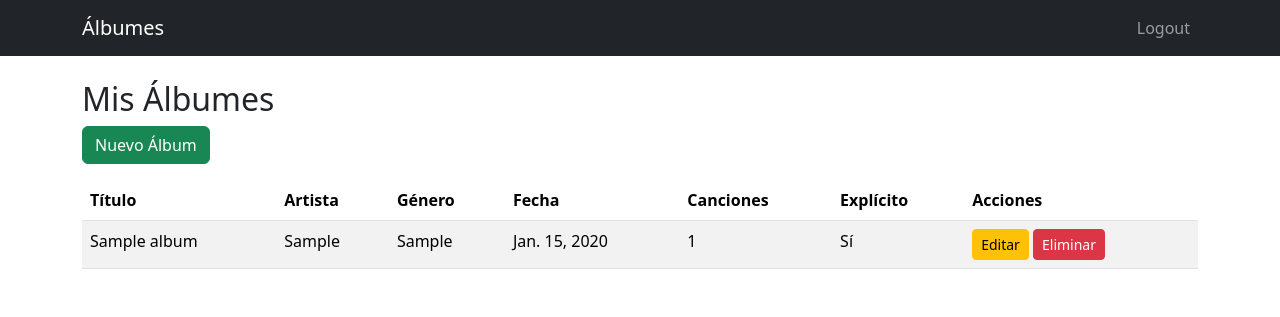
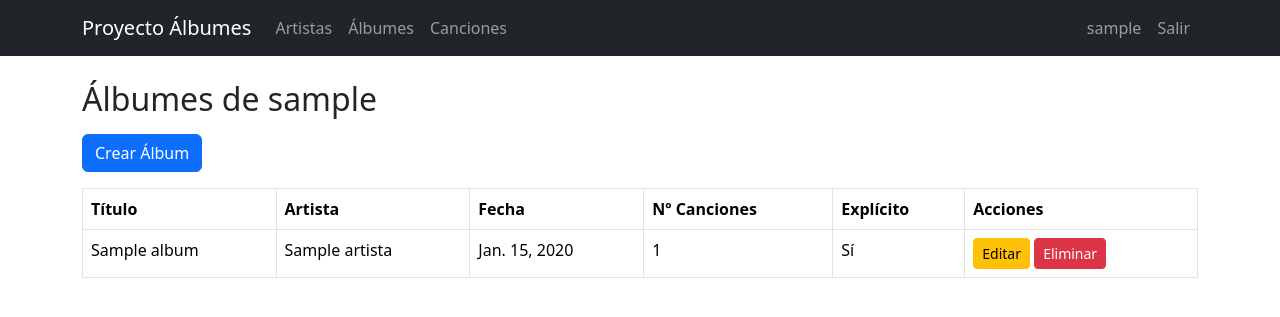
Before and after one commit to AlvaroMG64/ProyectoFinal, a Django app: page / in a window 1280 px wide. Shown: the top 317 px of the page. Run offline with Django 5.2, Linux system fonts and the light colour scheme; a user stored in the database is signed in; tables that the repository leaves empty hold one stand-in row (values such as "Sample post").

Commit message:
Actualizaciones

```diff
--- a/ProyectoAlbumes/AlbumManager/models.py
+++ b/ProyectoAlbumes/AlbumManager/models.py
@@ -1,23 +1,28 @@
 from django.db import models
 from django.contrib.auth.models import User
 
+class Artista(models.Model):
+    nombre = models.CharField(max_length=100)
+    genero = models.CharField(max_length=50)
+
+    def __str__(self):
+        return self.nombre
+
 class Album(models.Model):
     titulo = models.CharField(max_length=100)
-    artista = models.CharField(max_length=100)
-    genero = models.CharField(max_length=50)
+    artista = models.ForeignKey(Artista, on_delete=models.CASCADE, related_name='albumes')
     fecha_lanzamiento = models.DateField()
     num_canciones = models.PositiveIntegerField()
     es_explicit = models.BooleanField(default=False)
     usuario = models.ForeignKey(User, on_delete=models.CASCADE)
 
     def __str__(self):
-        return f"{self.titulo} - {self.artista}"
+        return f"{self.titulo} - {self.artista.nombre}"
 
 class Cancion(models.Model):
     titulo = models.CharField(max_length=100)
-    duracion = models.IntegerField(help_text="Duración en segundos")
-    album = models.ForeignKey(Album, on_delete=models.CASCADE, related_name="canciones")
-    usuario = models.ForeignKey(User, on_delete=models.CASCADE)
+    duracion = models.DurationField()
+    album = models.ForeignKey(Album, on_delete=models.CASCADE, related_name='canciones')
 
     def __str__(self):
-        return f"{self.titulo} ({self.album.titulo})"
+        return self.titulo
--- a/ProyectoAlbumes/AlbumManager/templates/album_list.html
+++ b/ProyectoAlbumes/AlbumManager/templates/album_list.html
@@ -1,15 +1,17 @@
 {% extends 'index.html' %}
+{% block title %}Listado de Álbumes{% endblock %}
+
 {% block content %}
-<h2>Mis Álbumes</h2>
-<a href="{% url 'album_create' %}" class="btn btn-success mb-3">Nuevo Álbum</a>
-<table class="table table-striped">
+<h2 class="mb-3">Álbumes de {{ user.username }}</h2>
+<a href="{% url 'album_create' %}" class="btn btn-primary mb-3">Crear Álbum</a>
+
+<table class="table table-bordered">
     <thead>
         <tr>
             <th>Título</th>
             <th>Artista</th>
-      <th>Género</th>
             <th>Fecha</th>
-      <th>Canciones</th>
+            <th>Nº Canciones</th>
             <th>Explícito</th>
             <th>Acciones</th>
         </tr>
@@ -18,8 +20,7 @@
         {% for album in albumes %}
         <tr>
             <td>{{ album.titulo }}</td>
-        <td>{{ album.artista }}</td>
-        <td>{{ album.genero }}</td>
+            <td>{{ album.artista.nombre }}</td>
             <td>{{ album.fecha_lanzamiento }}</td>
             <td>{{ album.num_canciones }}</td>
             <td>{{ album.es_explicit|yesno:"Sí,No" }}</td>
@@ -29,7 +30,9 @@
             </td>
         </tr>
         {% empty %}
-      <tr><td colspan="7" class="text-center">No tienes álbumes aún.</td></tr>
+        <tr>
+            <td colspan="6">No hay álbumes.</td>
+        </tr>
         {% endfor %}
     </tbody>
 </table>
--- a/ProyectoAlbumes/AlbumManager/templates/index.html
+++ b/ProyectoAlbumes/AlbumManager/templates/index.html
@@ -9,11 +9,17 @@
 <body>
     <nav class="navbar navbar-expand-lg navbar-dark bg-dark mb-4">
         <div class="container">
-    <a class="navbar-brand" href="{% url 'album_list' %}">Álbumes</a>
+            <a class="navbar-brand" href="{% url 'album_list' %}">Proyecto Álbumes</a>
             <div class="collapse navbar-collapse">
+                <ul class="navbar-nav me-auto">
+                    <li class="nav-item"><a class="nav-link" href="{% url 'artista_list' %}">Artistas</a></li>
+                    <li class="nav-item"><a class="nav-link" href="{% url 'album_list' %}">Álbumes</a></li>
+                    <li class="nav-item"><a class="nav-link" href="{% url 'cancion_list' %}">Canciones</a></li>
+                </ul>
                 <ul class="navbar-nav ms-auto">
                     {% if user.is_authenticated %}
-          <li class="nav-item"><a class="nav-link" href="{% url 'logout' %}">Logout</a></li>
+                        <li class="nav-item"><a class="nav-link" href="#">{{ user.username }}</a></li>
+                        <li class="nav-item"><a class="nav-link" href="{% url 'logout' %}">Salir</a></li>
                     {% else %}
                         <li class="nav-item"><a class="nav-link" href="{% url 'login' %}">Login</a></li>
                     {% endif %}
@@ -21,9 +27,11 @@
             </div>
         </div>
     </nav>
+
     <div class="container">
         {% block content %}{% endblock %}
     </div>
+
     <script src="https://cdn.jsdelivr.net/npm/bootstrap@5.3.2/dist/js/bootstrap.bundle.min.js"></script>
 </body>
 </html>
--- a/ProyectoAlbumes/AlbumManager/urls.py
+++ b/ProyectoAlbumes/AlbumManager/urls.py
@@ -2,8 +2,21 @@ from django.urls import path
 from . import views
 
 urlpatterns = [
+    # ARTISTAS
+    path('artistas/', views.artista_list, name='artista_list'),
+    path('artistas/create/', views.artista_create, name='artista_create'),
+    path('artistas/edit/<int:pk>/', views.artista_edit, name='artista_edit'),
+    path('artistas/delete/<int:pk>/', views.artista_delete, name='artista_delete'),
+
+    # ALBUMES
     path('', views.album_list, name='album_list'),
-    path('create/', views.album_create, name='album_create'),
-    path('edit/<int:pk>/', views.album_edit, name='album_edit'),
-    path('delete/<int:pk>/', views.album_delete, name='album_delete'),
+    path('albums/create/', views.album_create, name='album_create'),
+    path('albums/edit/<int:pk>/', views.album_edit, name='album_edit'),
+    path('albums/delete/<int:pk>/', views.album_delete, name='album_delete'),
+
+    # CANCIONES
+    path('canciones/', views.cancion_list, name='cancion_list'),
+    path('canciones/create/', views.cancion_create, name='cancion_create'),
+    path('canciones/edit/<int:pk>/', views.cancion_edit, name='cancion_edit'),
+    path('canciones/delete/<int:pk>/', views.cancion_delete, name='cancion_delete'),
 ]
--- a/ProyectoAlbumes/AlbumManager/views.py
+++ b/ProyectoAlbumes/AlbumManager/views.py
@@ -1,8 +1,50 @@
 from django.shortcuts import render, get_object_or_404, redirect
 from django.contrib.auth.decorators import login_required
-from .models import Album, Cancion
-from .forms import AlbumForm, CancionForm
+from .models import Album, Artista, Cancion
+from .forms import AlbumForm, ArtistaForm, CancionForm
 
+# -------------------------
+# ARTISTAS
+# -------------------------
+@login_required
+def artista_list(request):
+    artistas = Artista.objects.all()
+    return render(request, 'artista_list.html', {'artistas': artistas})
+
+@login_required
+def artista_create(request):
+    if request.method == 'POST':
+        form = ArtistaForm(request.POST)
+        if form.is_valid():
+            form.save()
+            return redirect('artista_list')
+    else:
+        form = ArtistaForm()
+    return render(request, 'artista_form.html', {'form': form, 'accion': 'Crear'})
+
+@login_required
+def artista_edit(request, pk):
+    artista = get_object_or_404(Artista, pk=pk)
+    if request.method == 'POST':
+        form = ArtistaForm(request.POST, instance=artista)
+        if form.is_valid():
+            form.save()
+            return redirect('artista_list')
+    else:
+        form = ArtistaForm(instance=artista)
+    return render(request, 'artista_form.html', {'form': form, 'accion': 'Editar'})
+
+@login_required
+def artista_delete(request, pk):
+    artista = get_object_or_404(Artista, pk=pk)
+    if request.method == 'POST':
+        artista.delete()
+        return redirect('artista_list')
+    return render(request, 'artista_confirm_delete.html', {'artista': artista})
+
+# -------------------------
+# ALBUMES
+# -------------------------
 @login_required
 def album_list(request):
     albums = Album.objects.filter(usuario=request.user)
@@ -40,3 +82,42 @@ def album_delete(request, pk):
         album.delete()
         return redirect('album_list')
     return render(request, 'album_confirm_delete.html', {'album': album})
+
+# -------------------------
+# CANCIONES
+# -------------------------
+@login_required
+def cancion_list(request):
+    canciones = Cancion.objects.filter(album__usuario=request.user)
+    return render(request, 'cancion_list.html', {'canciones': canciones})
+
+@login_required
+def cancion_create(request):
+    if request.method == 'POST':
+        form = CancionForm(request.POST)
+        if form.is_valid():
+            form.save()
+            return redirect('cancion_list')
+    else:
+        form = CancionForm()
+    return render(request, 'cancion_form.html', {'form': form, 'accion': 'Crear'})
+
+@login_required
+def cancion_edit(request, pk):
+    cancion = get_object_or_404(Cancion, pk=pk, album__usuario=request.user)
+    if request.method == 'POST':
+        form = CancionForm(request.POST, instance=cancion)
+        if form.is_valid():
+            form.save()
+            return redirect('cancion_list')
+    else:
+        form = CancionForm(instance=cancion)
+    return render(request, 'cancion_form.html', {'form': form, 'accion': 'Editar'})
+
+@login_required
+def cancion_delete(request, pk):
+    cancion = get_object_or_404(Cancion, pk=pk, album__usuario=request.user)
+    if request.method == 'POST':
+        cancion.delete()
+        return redirect('cancion_list')
+    return render(request, 'cancion_confirm_delete.html', {'cancion': cancion})
```
Also changed, not shown: ProyectoAlbumes/AlbumManager/admin.py (+13 -3 lines), ProyectoAlbumes/AlbumManager/forms.py (+6 -13 lines). Lines whose indentation alone changed are shown as unchanged.
